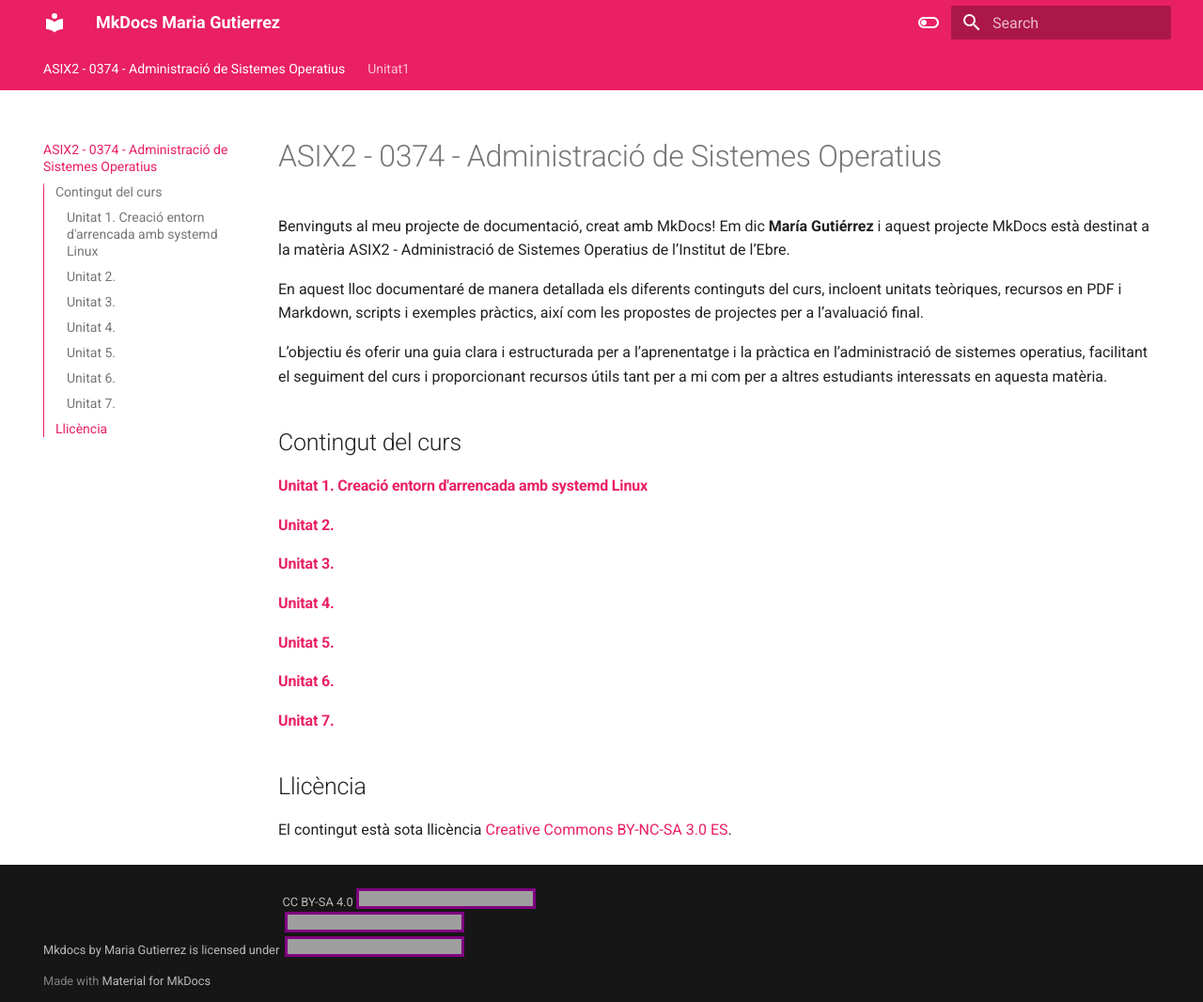
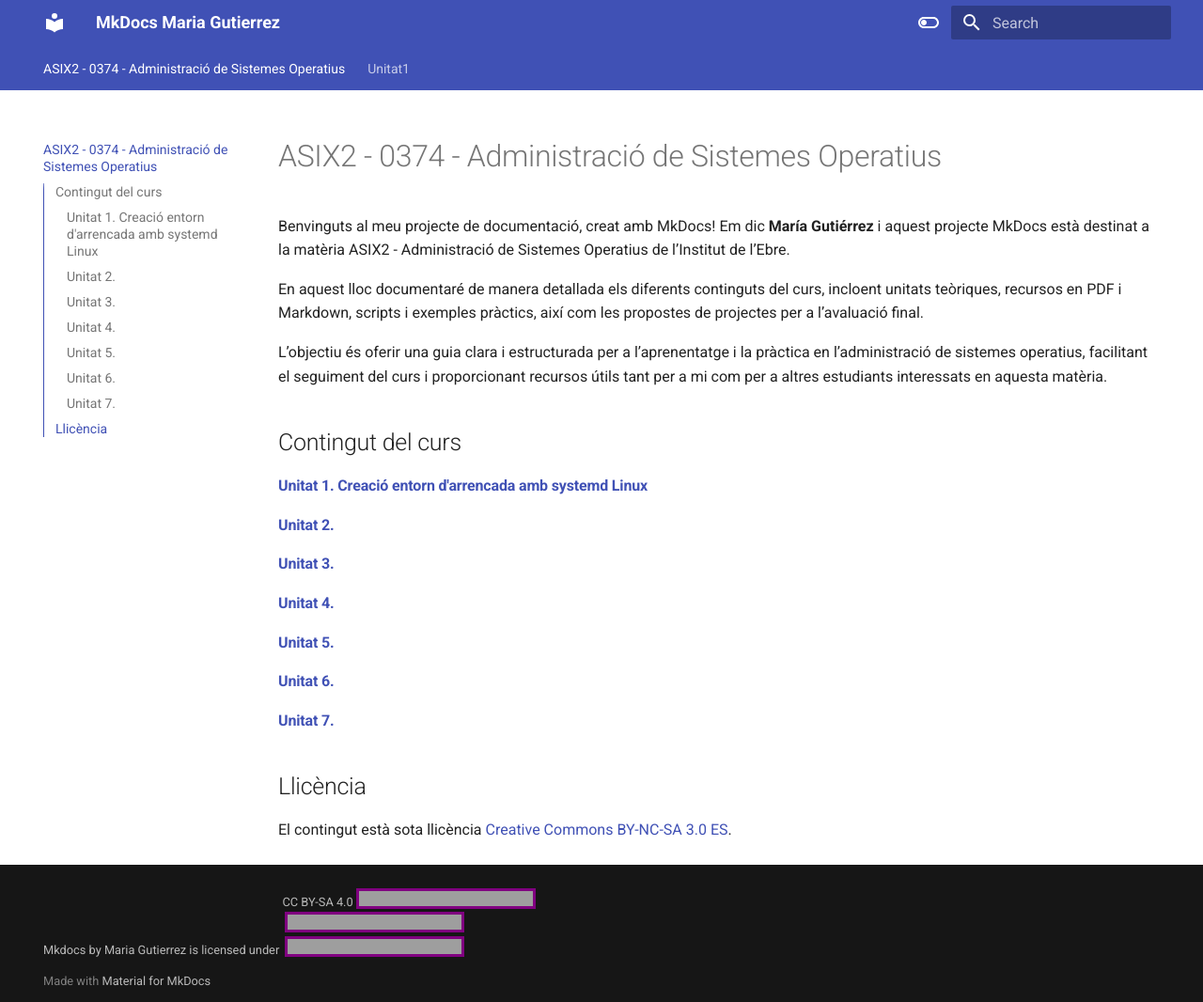
Before and after one commit to mariagutierrez03/projecte-asix2, an MkDocs documentation site: the page built from docs/index.md, in a window 1280 px wide and 1066 px high. Shown: the whole window at 94% size. Built offline with MkDocs 1.6.1 and Material for MkDocs 9.7.7, drawn with Linux system fonts in a browser that asks for light colours; grey boxes are pictures that could not be loaded.

Commit message:
Update mkdocs.yml

```diff
--- a/mkdocs.yml
+++ b/mkdocs.yml
@@ -16,17 +16,17 @@ theme:
   language: en
   palette:
     - scheme: default
+      primary: custom
+      accent: custom
       toggle:
         icon: material/toggle-switch-off-outline
         name: Switch to dark mode
-      primary: pink   # rosa pastel (Material color)
-      accent: pink    # accent també rosa
     - scheme: slate
+      primary: custom
+      accent: custom
       toggle:
         icon: material/toggle-switch
         name: Switch to light mode
-      primary: pink
-      accent: pink
 
 plugins:
   - search
```
